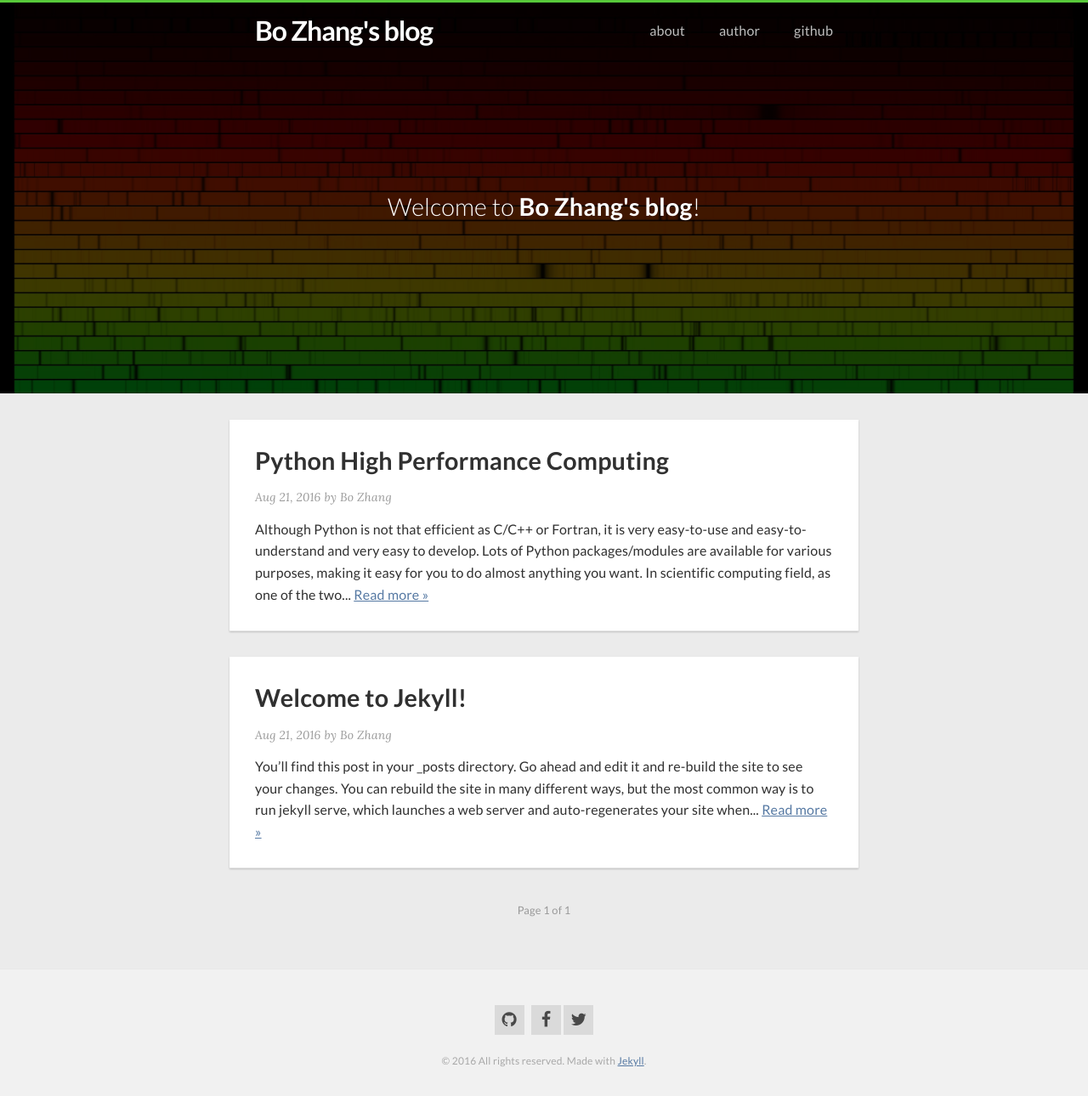
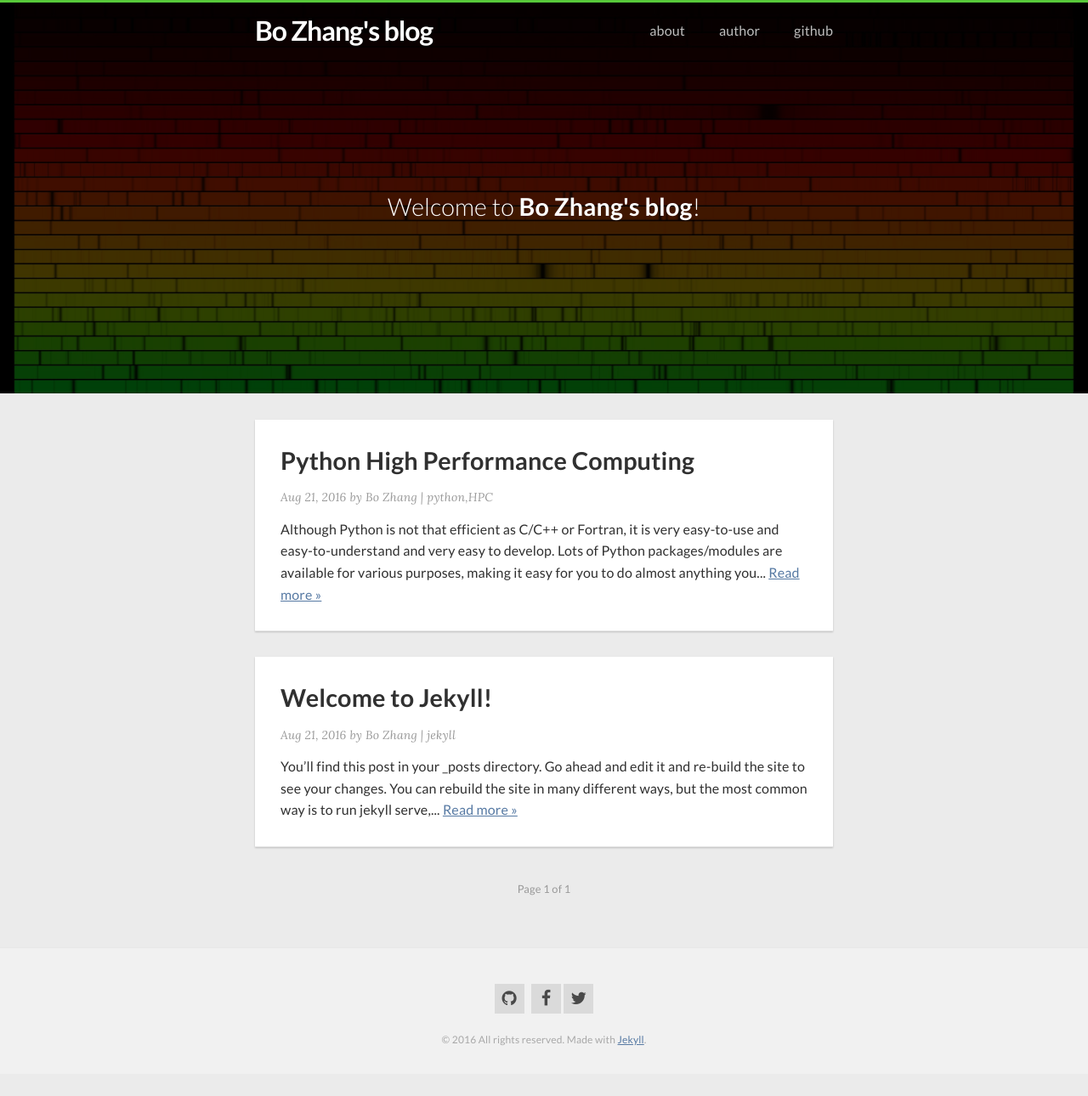
Before and after one commit to hypergravity/hypergravity.github.io, a Jekyll site: the page built from index.html, in a window 1280 px wide. Shown: the whole page at 85% size. Built offline with Jekyll 4.4.1, drawn with Linux system fonts in a browser that asks for light colours; nearby versions of some CDN libraries; the list of posts is cut into pages by our own code; after the commit the page ends 1264 px from its top, so only the background shows below that.

Commit message:
update posts

```diff
--- a/_includes/post.html
+++ b/_includes/post.html
@@ -4,9 +4,10 @@
     <span class="post-meta">
       <time class="post-date" datetime="{{ page.date | date:"%Y-%m-%d" }}">{{ post.date | date: "%b %-d, %Y" }}</time>
       <span class="post-author">by {{ site.author.name }}</span>
+	  <span class="post-categories">| {{ post.categories }}</span>
     </span>
   </header>
   <div class="post-content">
-    {{ post.content | strip_html | truncatewords: 50 }} <a href="{{ post.url | prepend: site.baseurl }}" class="readmore">Read more &raquo;</a>
+    {{ post.content | strip_html | truncatewords: 40 }} <a href="{{ post.url | prepend: site.baseurl }}" class="readmore">Read more &raquo;</a>
   </div>
 </article>
--- a/_posts/2016-08-21-python-high-performance-computing.markdown
+++ b/_posts/2016-08-21-python-high-performance-computing.md
@@ -2,7 +2,7 @@
 layout: post
 title:  "Python High Performance Computing"
 date:   Sunday, 21. August 2016 04:51PM
-categories: python
+categories: python, HPC
 ---
 
 Although Python is not that efficient as C/C++ or Fortran, it is very easy-to-use and easy-to-understand and very easy to develop. Lots of Python packages/modules are available for various purposes, making it easy for you to do almost anything you want.
@@ -10,12 +10,6 @@ Although Python is not that efficient as C/C++ or Fortran, it is very easy-to-us
 In scientific computing field, as one of the two dominant high-level interpreted languages (MATLAB and Python), Python takes advantages of its open source nature and develops very fast. It is possible to build a program using Python with high performance through various ways, i.e., integration of C/C++ code, multi-processing, distributed computing, etc.
 
 # Parallel computing
-
-## Parallel computing
-
-### Parallel computing
-
-#### Parallel computing
 
 ## Single core CPU
 
--- a/index.html
+++ b/index.html
@@ -3,6 +3,8 @@ layout: default
 title: Home
 slug: home
 ---
+
+<div class="container">
 
 <div class="post-list">
   {% for post in paginator.posts %}
@@ -11,3 +13,5 @@ slug: home
 
   {% include pagination.html %}
 </div>
+
+</div>
```
Also changed, not shown: _posts/2016-08-21-welcome-to-jekyll.md (renamed from _posts/2016-08-21-welcome-to-jekyll.markdown, +2 -1 lines).
